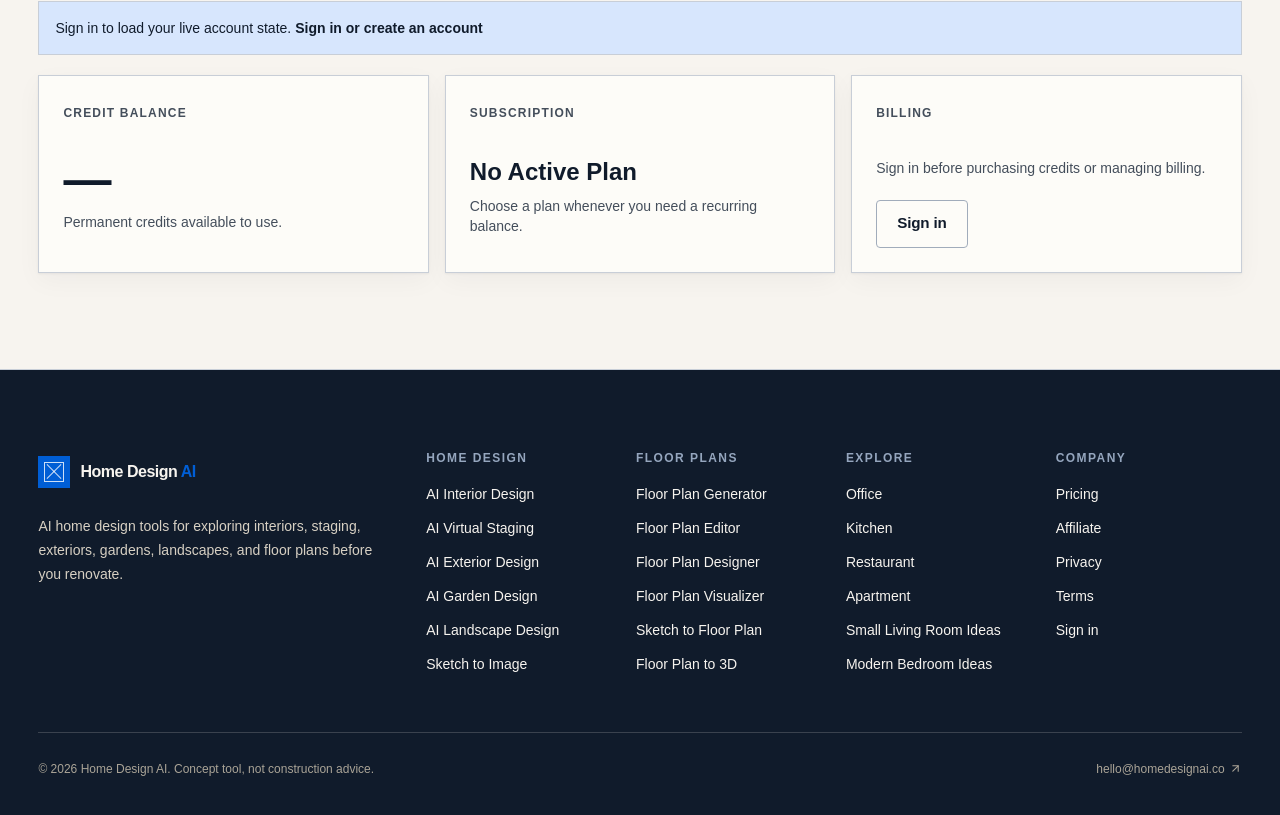
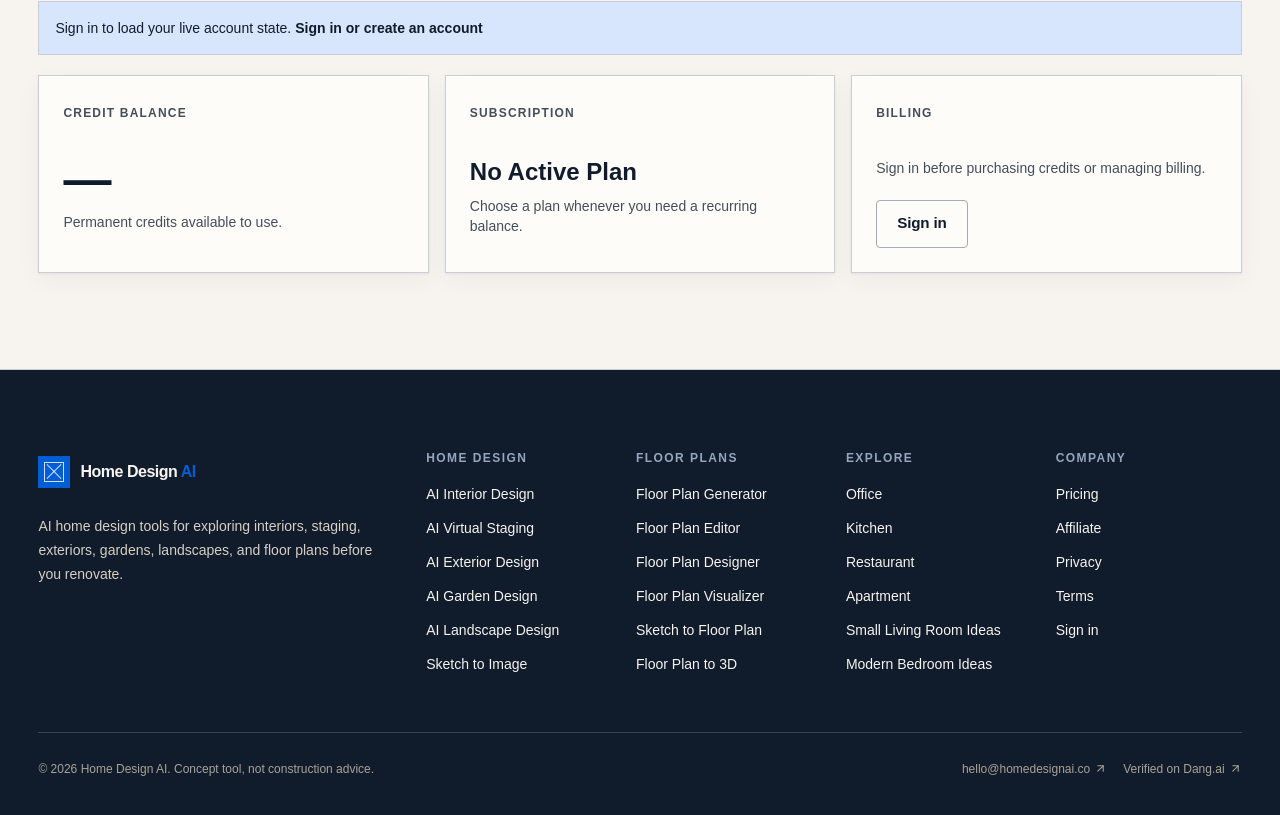
Before and after one commit to bowie1112/homedesignai, a Next.js app: page /account in a window 1280 px wide. Shown: the part 558-1373 px from the top of the page. Built offline with nearby package versions, Linux system fonts and the light colour scheme; no server answers.

Commit message:
Add Dang backlink to footer

```diff
--- a/components/site-footer.tsx
+++ b/components/site-footer.tsx
@@ -62,9 +62,14 @@ export function SiteFooter() {
         </div>
         <div className="flex flex-col gap-4 pt-7 text-xs text-[color:oklch(72%_0.02_84)] sm:flex-row sm:items-center sm:justify-between">
           <p>© {new Date().getFullYear()} Home Design AI. Concept tool, not construction advice.</p>
-          <a className="inline-flex items-center gap-1 hover:text-white" href={`mailto:${supportEmail}`}>
-            {supportEmail} <ArrowUpRight size={13} />
-          </a>
+          <div className="flex flex-wrap items-center gap-x-4 gap-y-2">
+            <a className="inline-flex items-center gap-1 hover:text-white" href={`mailto:${supportEmail}`}>
+              {supportEmail} <ArrowUpRight size={13} />
+            </a>
+            <a className="inline-flex items-center gap-1 hover:text-white" href="https://dang.ai" target="_blank" rel="dofollow noopener">
+              Verified on Dang.ai <ArrowUpRight size={13} />
+            </a>
+          </div>
         </div>
       </div>
     </footer>
```
